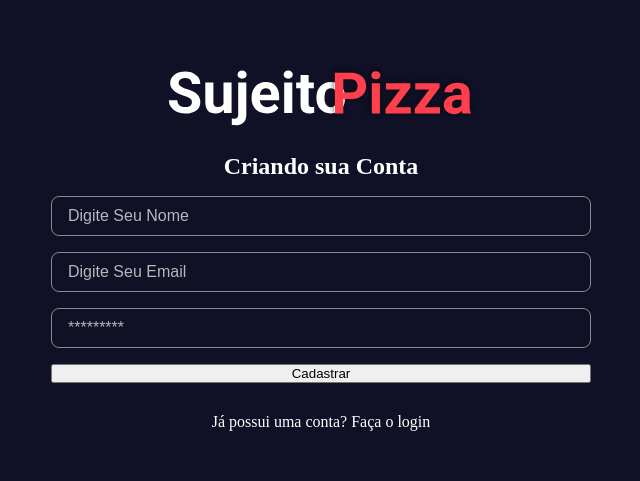
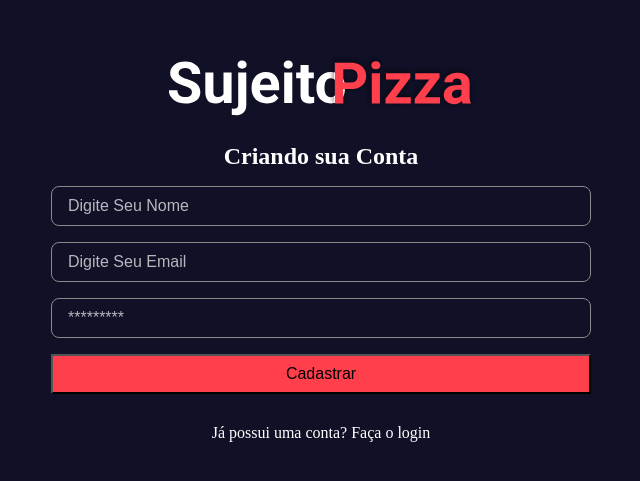
Before and after one commit to grc-softdev/sweetland-client, a Next.js app: page /signup in a window 1280 px wide. Shown: the part 155-636 px from the top of the page, without its empty margins (319-959 px from the left). Built offline with nearby package versions, Linux system fonts and the light colour scheme; no server answers.

Commit message:
sign up toast included

```diff
--- /dev/null
+++ b/src/app/signup/page.module.scss
@@ -0,0 +1,15 @@
+.formButton {
+
+    height: 40px;
+    font-size: 16px;
+    background-color: var(--red-900);
+    display: flex;
+    align-items: center;
+    justify-content: center;
+    transition: all 0.5s;
+
+}
+
+.formButton:hover{
+  transform: scale(1.05)
+}
--- a/src/app/signup/page.tsx
+++ b/src/app/signup/page.tsx
@@ -4,8 +4,10 @@ import Link from "next/link";
 import { api } from '@/services/api'
 import logo from "../../../public/logo.svg";
 import styles from "../page.module.scss";
+import { toast } from "sonner";
 
 const SignUp = () => {
+
     const handleRegister = async (formData: FormData) => {
         "use server"
         const name = formData.get("name")
@@ -13,18 +15,22 @@ const SignUp = () => {
         const password = formData.get("password")
 
         if(name === "" || email === "" || password === ""){
-            console.log("preencha todos os campos")
+          toast.warning("Preencha todos os campos")
             return
         }
 
          try {
             await api.post("/users", {
-                name, email, password
+              name, email, password
             })
          } catch(err) {
-            console.log("error")
+          //TODO: link the error we get from the backend to something user friendly
             console.log(err)
+
+
          }
+         toast.success('cadastrado com sucesso')
+
     }
 
   return (
@@ -57,7 +63,7 @@ const SignUp = () => {
             className={styles.input}
           />
 
-          <button className={styles.button} type="submit">
+          <button className={styles.formButton} type="submit">
             Cadastrar
           </button>
         </form>
```
